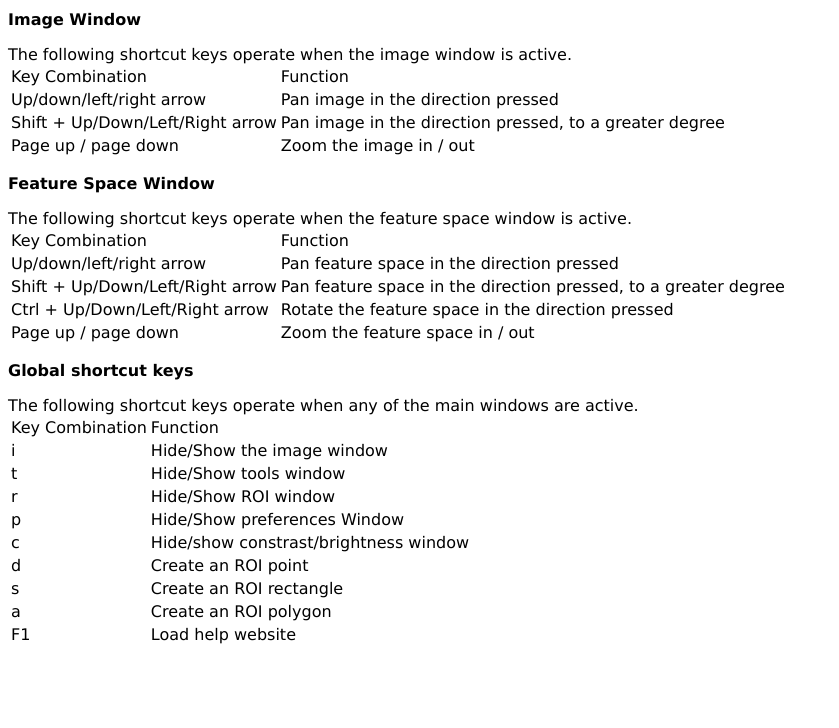
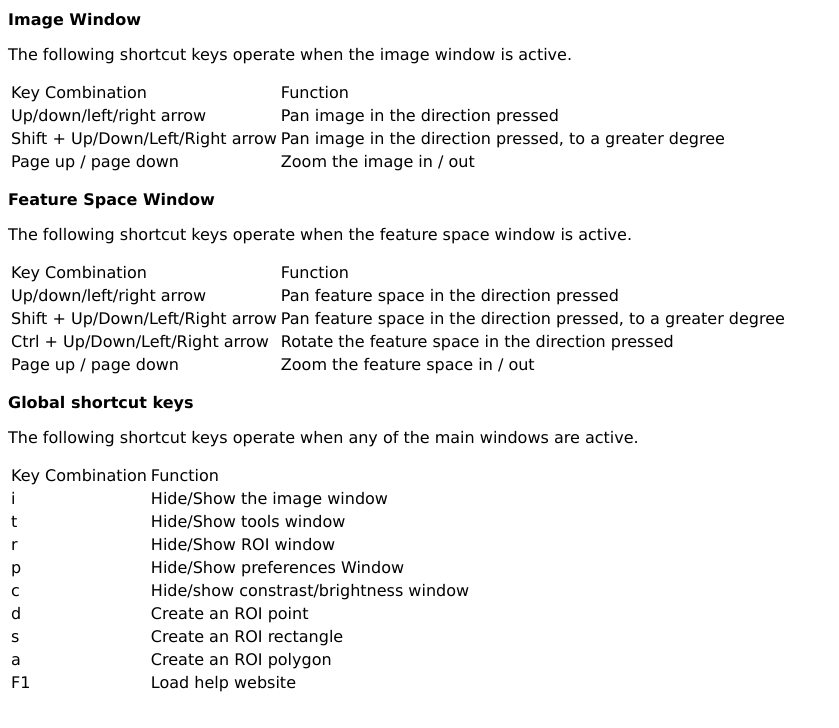
Before and after one commit to rowanj/Parbat3D, a plain HTML site: page doc/user/shortcuts.html in a window 1280 px wide. Shown: the part 68-796 px from the top of the page, without its empty margins (0-839 px from the left). Drawn offline with Linux system fonts and the light colour scheme.

Commit message:
created list of shortcuts

```diff
--- a/doc/user/shortcuts.html
+++ b/doc/user/shortcuts.html
@@ -12,7 +12,7 @@
 
 <p>
 <h3>Image Window</h3>
-The following shortcut keys operate when the image window is active.
+<p>The following shortcut keys operate when the image window is active.</p>
 <table>
 	<tr>
 		<td>Key Combination</td>
@@ -35,7 +35,7 @@ The following shortcut keys operate when the image window is active.
 
 <p>
 <h3>Feature Space Window</h3>
-The following shortcut keys operate when the feature space window is active.
+<p>The following shortcut keys operate when the feature space window is active.</p>
 <table>
 	<tr>
 		<td>Key Combination</td>
@@ -63,7 +63,7 @@ The following shortcut keys operate when the feature space window is active.
 
 <p>
 <h3>Global shortcut keys</h3>
-The following shortcut keys operate when any of the main windows are active.
+<p>The following shortcut keys operate when any of the main windows are active.</p>
 <table>
 	<tr>
 		<td>Key Combination</td>
```
